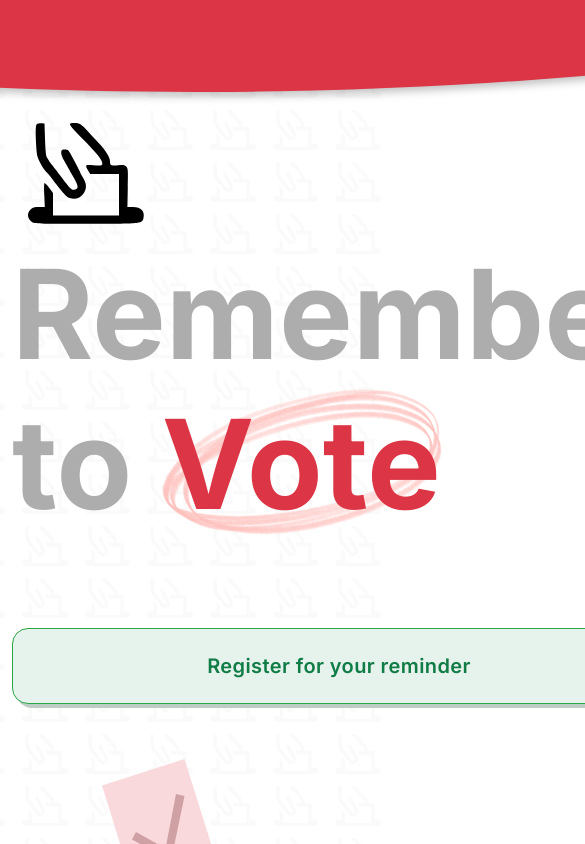
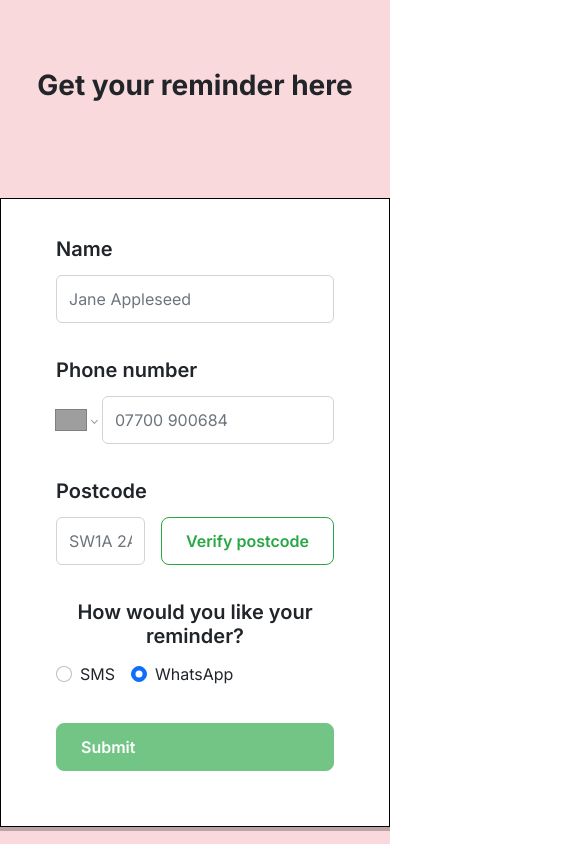
Before and after one commit to Curtis-Turk/Remember-to-Vote, a Next.js app: page / in a window 390 px wide. Shown: the top 844 px of the page, 585 px wide, since content can reach past the window. Built offline with nearby package versions, Linux system fonts and the light colour scheme; grey boxes are pictures that could not be loaded.

Commit message:
phone-sideways form size fixed

```diff
--- a/pages/index.tsx
+++ b/pages/index.tsx
@@ -18,7 +18,7 @@ export default function App() {
 
   return (
     <div className={inter.className} id="App">
-      <Title />
+      {/* <Title /> */}
       <FormSection />
       <Footer />
     </div>
--- a/styles.css
+++ b/styles.css
@@ -207,32 +207,38 @@ weight: 600
   text-align: center;
 }
 
+@media screen and (max-width: 600px) {
+  #form-section-title {
+    white-space: wrap !important;
+    font-size: 28px;
+    padding-top: 50px;
+  }
+}
+
+@media screen and (max-width: 780px) {
+  /* #form-section-title {
+    white-space: wrap !important;
+    font-size: 28px;
+    padding-top: 50px;
+  } */
+
+  #polling-form {
+    width: 100vw !important;
+  }
+}
+
 #polling-form {
   box-shadow: 0px 4px 0px 0px #00000040;
-
   background-color: white;
-  /* max-width: 500px; */
   margin: auto;
-  /* padding: 55px; */
-
   padding-left: 55px;
   padding-right: 55px;
   padding-top: 38px;
   padding-bottom: 55px;
   border: 1px solid #000000;
   box-sizing: border-box;
-  /* display: flex;
-  flex-direction: row;
-  align-items: center;
-  padding: 14px 16px;
-  gap: 8px; */
-
-  /* position: absolute; */
   width: 818px;
-  /* height: 740px; */
   left: 347px;
-  /* top: 1503px; */
-  /* background-color: #f5f5f5; */
 }
 
 .form-margin-bottom {
```
